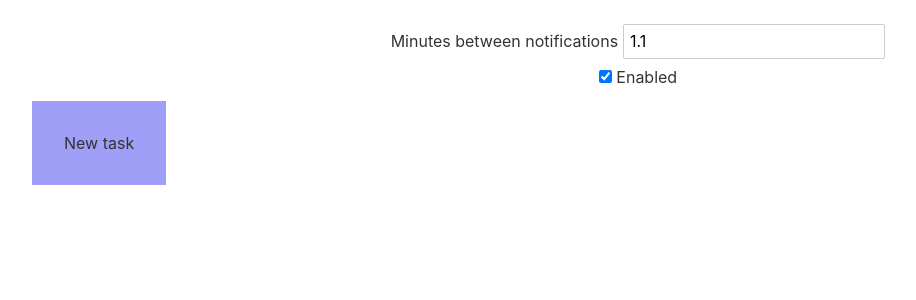
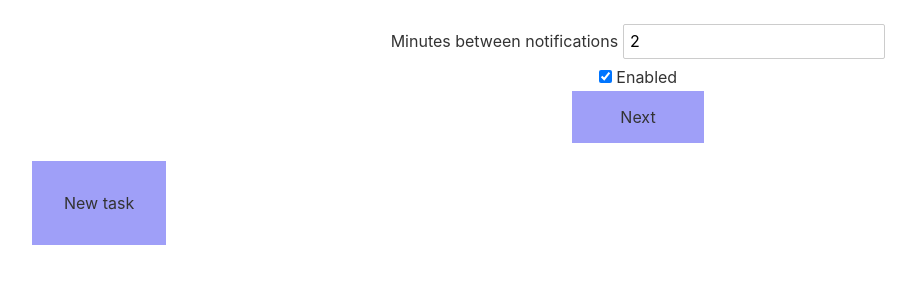
Before and after one commit to Resonious/Multifocus, a Svelte app: page / in a window 1280 px wide. Shown: the top 300 px of the page, without its empty margins (2-918 px from the left). Built offline with nearby package versions, Linux system fonts and the light colour scheme.

Commit message:
Saving and next button

```diff
--- a/src/App.svelte
+++ b/src/App.svelte
@@ -1,15 +1,25 @@
 <script>
-  // TODO load these bad boys from localstorage or something
-  let tasks = [];
+  // Master list of tasks
+  let tasks = JSON.parse(window.localStorage.getItem('tasks')) || [];
+  // Save tasks
+  $: window.localStorage.setItem('tasks', JSON.stringify(tasks));
 
   // Next ID to be used for new tasks
-  let nextId = tasks.length;
+  let nextId = JSON.parse(window.localStorage.getItem('nextId')) || tasks.length;
+  // Save nextId
+  $: window.localStorage.setItem('nextId', JSON.stringify(nextId));
 
   // Toggle functionality
-  let enabled = true;
+  let enabled = window.localStorage.getItem('enabled') === null ?
+     true : JSON.parse(window.localStorage.getItem('enabled'));
+  // Save enabled
+  $: window.localStorage.setItem('enabled', JSON.stringify(enabled));
 
   // How long between notifications (in minutes)
-  let notificationPeriodMinutes = 1.1;
+  let notificationPeriodMinutes = JSON.parse(window.localStorage.getItem('period')) || 2.0;
+  // Save period
+  $: window.localStorage.setItem('period', JSON.stringify(notificationPeriodMinutes));
+
   $: notificationPeriodMilliseconds =
     (notificationPeriodMinutes > 0.005) ? notificationPeriodMinutes * 60 * 1000 : 1000;
 
@@ -24,6 +34,25 @@
     tasks = [...tasks, { id: nextId++, content: '' }];
   }
 
+  // Select another task
+  let notification;
+  let selectedTask;
+  $: selectedTaskId = selectedTask ? selectedTask.id : null;
+
+  function nextTask() {
+    if (notification) { notification.close() }
+    if (tasks.length <= 1) return;
+
+    let taskIndex = Math.floor(Math.random() * tasks.length);
+    while (tasks[taskIndex].id === selectedTaskId)
+      taskIndex = Math.floor(Math.random() * tasks.length);
+
+    selectedTask = tasks[taskIndex];
+    const strippedContent = selectedTask.content.replace(/(<([^>]+)>)/ig, ' ');
+
+    notification = new Notification('Multifocus', { body: strippedContent })
+  }
+
   // Get permission to send notifiactions
   Notification.requestPermission().then((permission) => {
     if (permission !== 'granted') {
@@ -33,21 +62,12 @@
   });
 
   // Send notifications every once in awhile
-  let notification;
-  let selectedTaskId;
   $: interval = (
     clearInterval(interval) ||
+    !enabled ||
     setInterval(
       () => {
-        if (notification) { notification.close() }
-        if (!enabled) return;
-        const task = tasks[Math.floor(Math.random() * tasks.length)];
-        if (task == undefined) return;
-
-        const strippedContent = task.content.replace(/(<([^>]+)>)/ig, ' ');
-
-        selectedTaskId = task.id;
-        notification = new Notification('Multifocus', { body: strippedContent })
+        nextTask();
       },
       notificationPeriodMilliseconds
     )
@@ -57,13 +77,15 @@
 <main>
   <label>
     Minutes between notifications
-    <input type='number' bind:value={notificationPeriodMinutes} />
+    <input type='number' step='0.01' bind:value={notificationPeriodMinutes} />
   </label>
 
   <label>
     <input type='checkbox' bind:checked={enabled} />
     Enabled
   </label>
+
+  <button class='next' on:click={nextTask}>Next</button>
 
   <div class='tasklist'>
     {#each tasks as {id, content}}
@@ -138,4 +160,11 @@
     background-color: #9f9ff8;
     padding: 2em;
   }
+
+  .next {
+    border: none;
+    border-radius: 0;
+    background-color: #9f9ff8;
+    padding: 1em 3em 1em 3em;
+  }
 </style>
```
